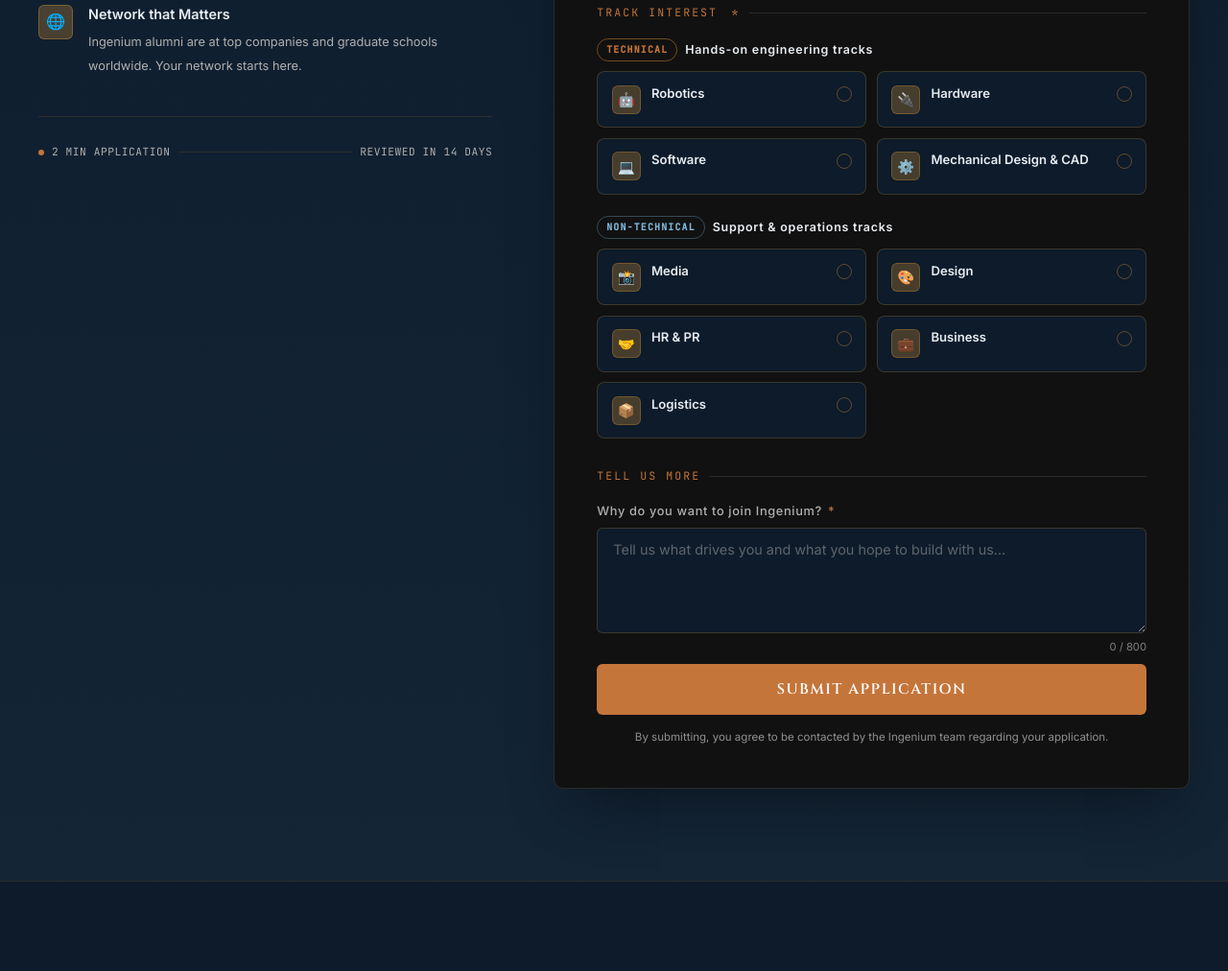
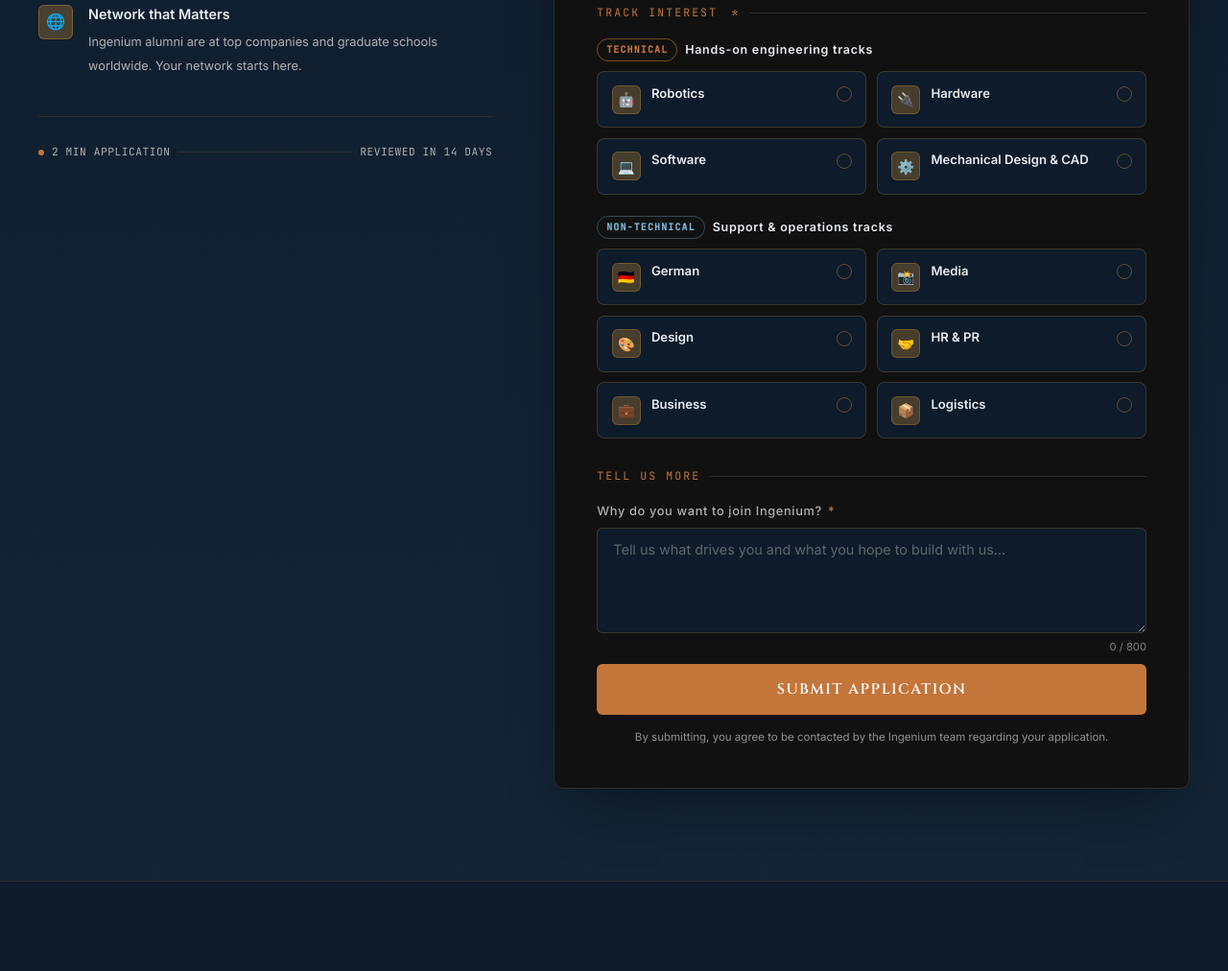
Before and after one commit to Ingenium-Team/Website, a plain HTML site: page index.html in a window 1280 px wide. Shown: the part 5342-6354 px from the top of the page at 96% size. Drawn offline with nearby package versions, Linux system fonts and the light colour scheme; no server answers.

Commit message:
Update home page

```diff
--- a/index.html
+++ b/index.html
@@ -1069,6 +1069,14 @@
                 <div class="track-group-label"><span class="tag nontechnical">Non-Technical</span> Support &amp; operations tracks</div>
                 <div class="track-grid">
                   <label class="track-card">
+  <input type="radio" name="nonTechnicalTrack" value="German" />
+  <span class="track-card-ui">
+    <span class="ico" aria-hidden="true">🇩🇪</span>
+    <span class="txt"><strong>German</strong></span>
+    <span class="check" aria-hidden="true"></span>
+  </span>
+</label>
+                  <label class="track-card">
                     <input type="radio" name="nonTechnicalTrack" value="Media" />
                     <span class="track-card-ui">
                       <span class="ico" aria-hidden="true">📸</span>
```
